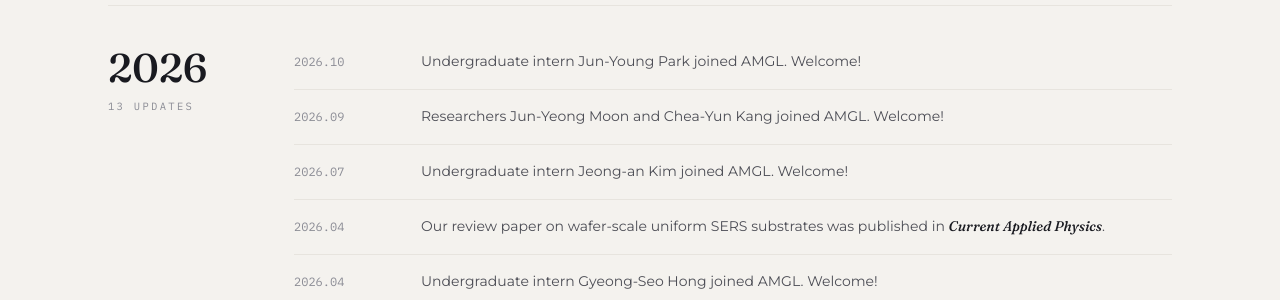
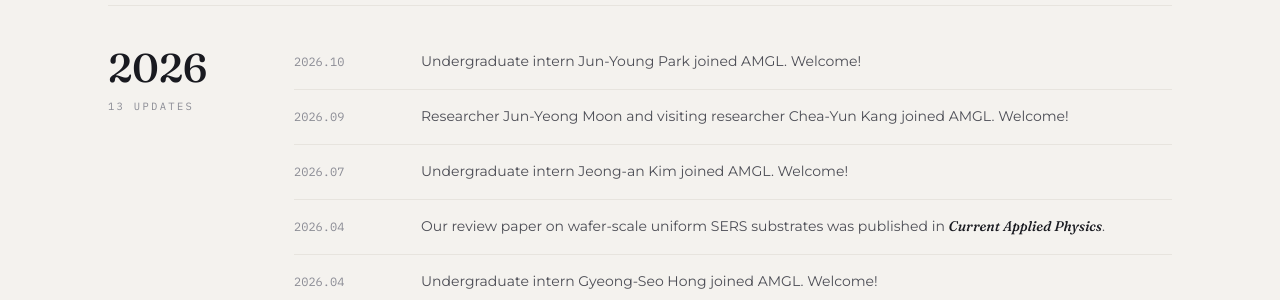
Before and after one commit to HTKRS/AMGL, a Jekyll site: the page built from index.html, in a window 1280 px wide and 900 px high, scrolled down 1253 px. Shown: the part 153-453 px from the top of the window. Built offline with Jekyll 4.4.1, drawn with Linux system fonts in a browser that asks for light colours.

Commit message:
News: describe Chea-Yun Kang as visiting researcher
Co-Authored-By: Claude Opus 5.5 <noreply@anthropic.com>
Claude-Session: https://claude.ai/code/session_014MjFUYNzG7DBT4vULP884G

```diff
--- a/_data/news.yml
+++ b/_data/news.yml
@@ -2,7 +2,7 @@
   text: "Undergraduate intern Jun-Young Park joined AMGL. Welcome!"
   highlight: false
 - date: "2026.09"
-  text: "Researchers Jun-Yeong Moon and Chea-Yun Kang joined AMGL. Welcome!"
+  text: "Researcher Jun-Yeong Moon and visiting researcher Chea-Yun Kang joined AMGL. Welcome!"
   highlight: false
 - date: "2026.07"
   text: "Undergraduate intern Jeong-an Kim joined AMGL. Welcome!"
```
